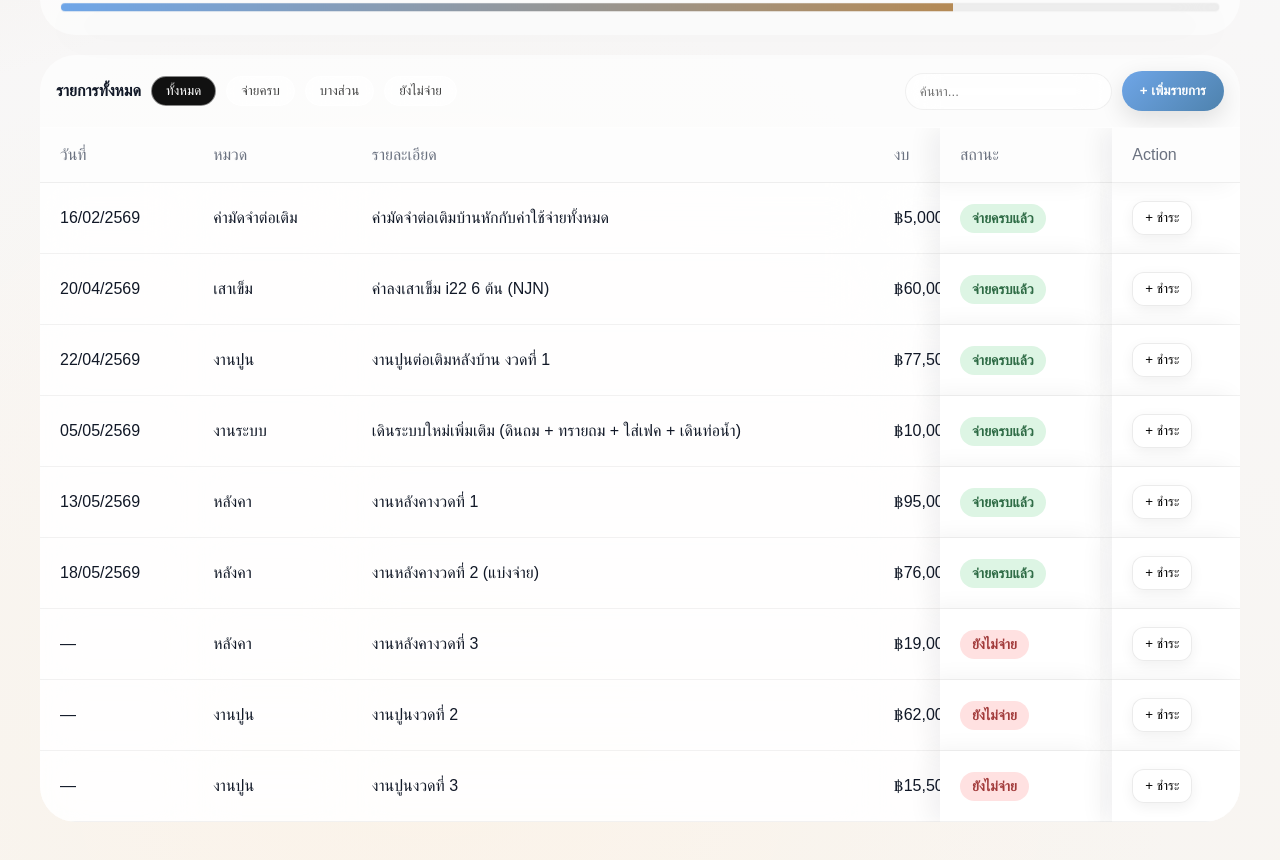
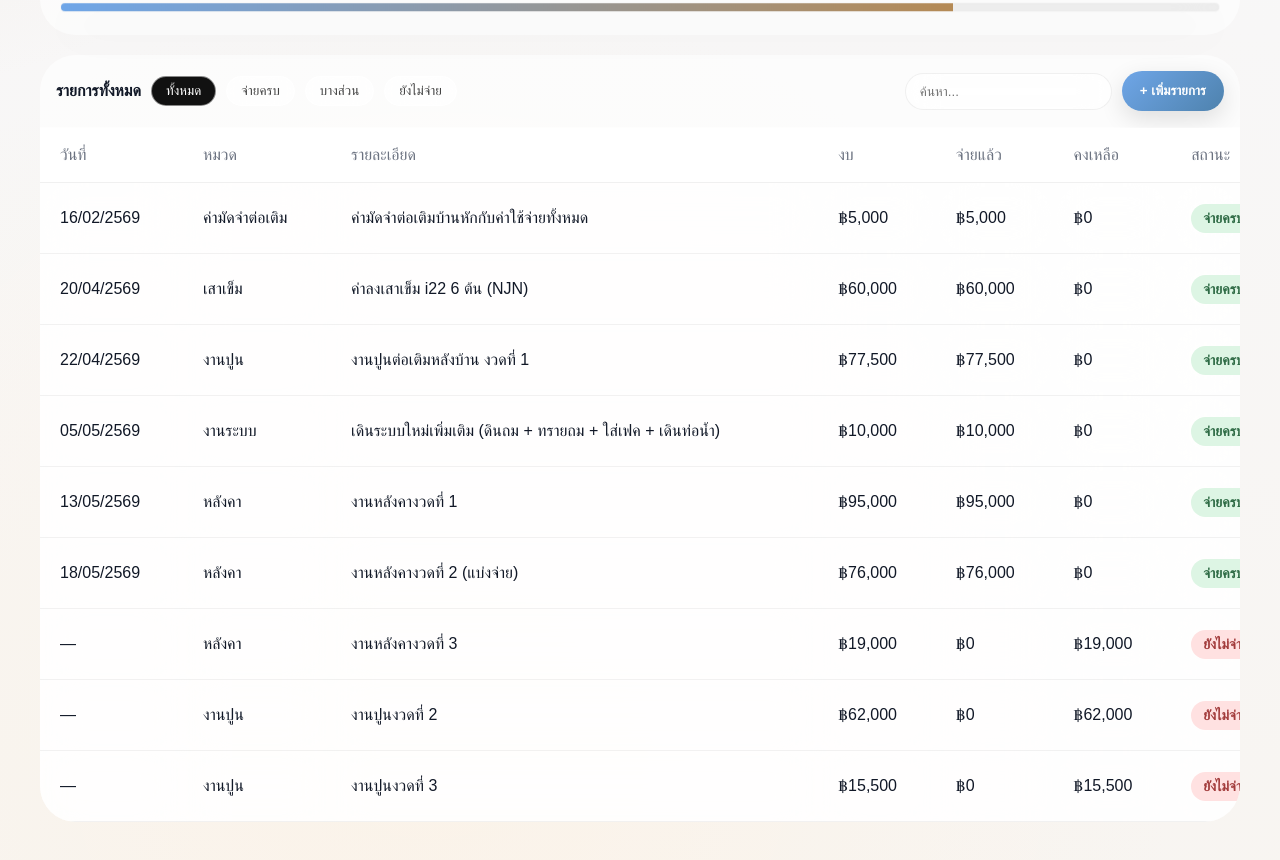
Before and after one commit to mildermine-kwr/am-home-budget, a React (Vite) app: page / in a window 1280 px wide. Shown: the part 800-1660 px from the top of the page. Built offline with nearby package versions, Linux system fonts and the light colour scheme; a web font is replaced by a local one.

Commit message:
Update App.jsx

```diff
--- a/src/App.jsx
+++ b/src/App.jsx
@@ -884,7 +884,7 @@ button:hover{
             <table
               className="desktop-table"
               style={{
-                minWidth: '1500px',
+                minWidth: '1400px',
                 width: 'max-content',
                 borderCollapse: 'separate',
                 borderSpacing: 0,
@@ -911,10 +911,10 @@ button:hover{
                   <TH>
                     คงเหลือ
                   </TH>
-                  <TH sticky>
+                  <TH>
                     สถานะ
                   </TH>
-                  <TH sticky action>
+                  <TH>
                     Action
                   </TH>
                 </tr>
@@ -1010,7 +1010,7 @@ button:hover{
                             {remain.toLocaleString()}
                           </TD>
 
-                          <TD sticky>
+                          <TD>
                             <StatusBadge>
                               {statusText(
                                 item
@@ -1018,7 +1018,7 @@ button:hover{
                             </StatusBadge>
                           </TD>
 
-                          <TD sticky action>
+                          <TD>
                             <button
                               style={{
                                 border: '1px solid rgba(0,0,0,.08)',
@@ -1783,8 +1783,6 @@ function StatusBadge({
 }
 function TH({
   children,
-  sticky,
-  action,
 }) {
   return (
     <th
@@ -1792,21 +1790,9 @@ function TH({
         padding: '18px 20px',
         textAlign: 'left',
         whiteSpace: 'nowrap',
-        background: '#FDFDFD',
+        background: '#FFFFFF',
         borderBottom:
           '1px solid rgba(0,0,0,.06)',
-        position: sticky
-          ? 'sticky'
-          : 'static',
-        right: sticky
-          ? action
-            ? 0
-            : 140
-          : undefined,
-        zIndex: sticky ? 30 : 1,
-        boxShadow: sticky
-          ? '-10px 0 24px rgba(15,23,42,.06)'
-          : 'none',
       }}
     >
       {children}
```
